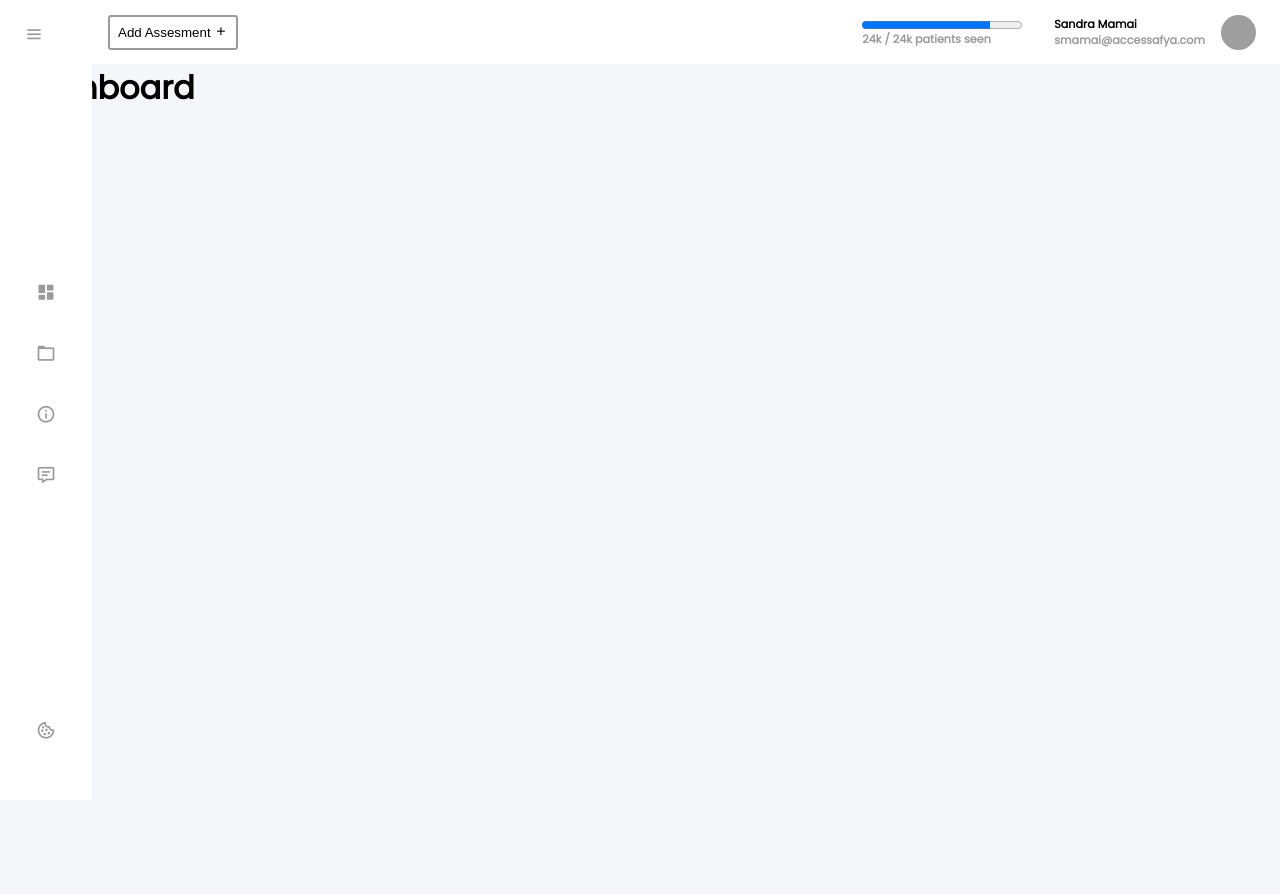
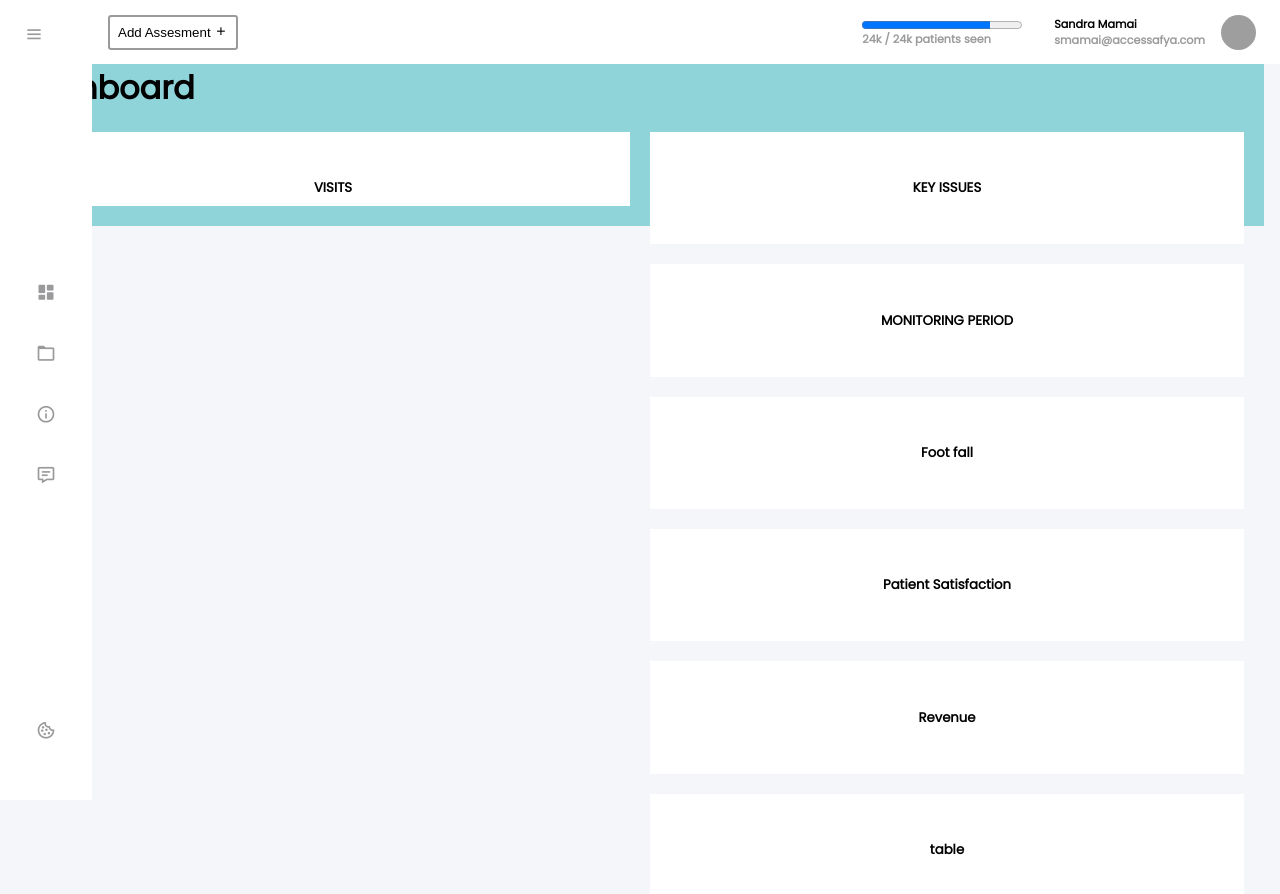
Before and after one commit to outhanchazima/access-afya-analytics-mockup, a React (Create React App) app: page / in a window 1280 px wide. Shown: the top 894 px of the page. Before the commit the page ends 800 px from the top, so only its background shows below. Built offline with nearby package versions, Linux system fonts and the light colour scheme; grey boxes are pictures that could not be loaded.

Commit message:
grid-layout

```diff
--- a/src/App.js
+++ b/src/App.js
@@ -8,7 +8,11 @@ function App() {
     <div>
       <Navbar/>
       <Sidebar/>
-      <Dashboard/>
+      <main className="main">
+        <h1>Dashboard</h1>
+        <Dashboard/>
+      </main>
+
     </div>
   );
 }
--- a/src/components/layout/Sidebar.js
+++ b/src/components/layout/Sidebar.js
@@ -3,7 +3,7 @@ import React, { Component } from 'react'
 export class Sidebar extends Component {
     render() {
         return (
-            <div className="side-bar">
+            <aside className="side-bar">
                 <nav className="side-nav">
                     <div className="nav-brand nav-icon" >
                         <i className="bx bx-menu"></i>
@@ -32,7 +32,7 @@ export class Sidebar extends Component {
                         <span className="nav-name" >Settings</span>
                     </a>
                 </nav>
-            </div>
+            </aside>
         )
     }
 }
--- a/src/index.css
+++ b/src/index.css
@@ -55,12 +55,37 @@ a {
 .text {
   color: var(--secondary-text-color);
 }
-.card {
+/* .card {
   background-color: var(--white-color);
   border-radius: .2rem;
-  padding: .5rem;
+  display: flex;
+  align-items: center;
+  justify-content: space-between;
+  padding: 20px;
+  margin: 1rem;
+} */
+.card {
+  display: flex;
+  flex-direction: column;
+  align-items: center;
+  width: 100%;
+  background-color: var(--white-color);
+  margin-bottom: 20px;
+  -webkit-column-break-inside: avoid;
+  padding: 24px;
+  box-sizing: border-box;
 }
+.container {
+  /* margin-right: 96px;
+  display: grid;
+  grid-template-columns: auto auto auto auto; */
 
+  display: grid;
+  grid-template-columns: repeat(auto-fit, minmax(265px, 1fr)); /* Where the magic happens */
+  grid-auto-rows: 94px;
+  grid-gap: 20px;
+  margin: 20px;
+}
 /* ----------HEADER---------------- */
 .header{
   width: 100%;
@@ -220,3 +245,8 @@ p {
 .nav-name {
   font-size: var(--small-font-size);
 }
+
+.main {
+  grid-area: main;
+  background-color: #8fd4d9;
+}
--- a/src/pages/Dashboard.js
+++ b/src/pages/Dashboard.js
@@ -3,8 +3,34 @@ import React, { Component } from 'react'
 export class Dashboard extends Component {
     render() {
         return (
-            <div>
-                <h1>Dashboard</h1>
+            <div className="container">
+                <aside className="card">
+                    <h5>VISITS</h5>
+                </aside>
+                <div className="">
+                    <div className="card row">
+                        <h5>KEY ISSUES</h5>
+                    </div>
+                    <div className="card row">
+                        <h5>MONITORING PERIOD</h5>
+                    </div>
+                    <div className="row">
+                        <div className="card col">
+                            <h5>Foot fall</h5>
+                        </div>
+                        <div className="card col">
+                            <h5>Patient Satisfaction</h5>
+                        </div>
+                        <div className="card col">
+                            <h5>Revenue</h5>
+                        </div>
+                    </div>
+                    <div className="card row">
+                        <h5>table</h5>
+                    </div>
+
+                </div>
+
             </div>
         )
     }
```
Also changed, not shown: 1 other file (tests, documents, lock files or other folders).
